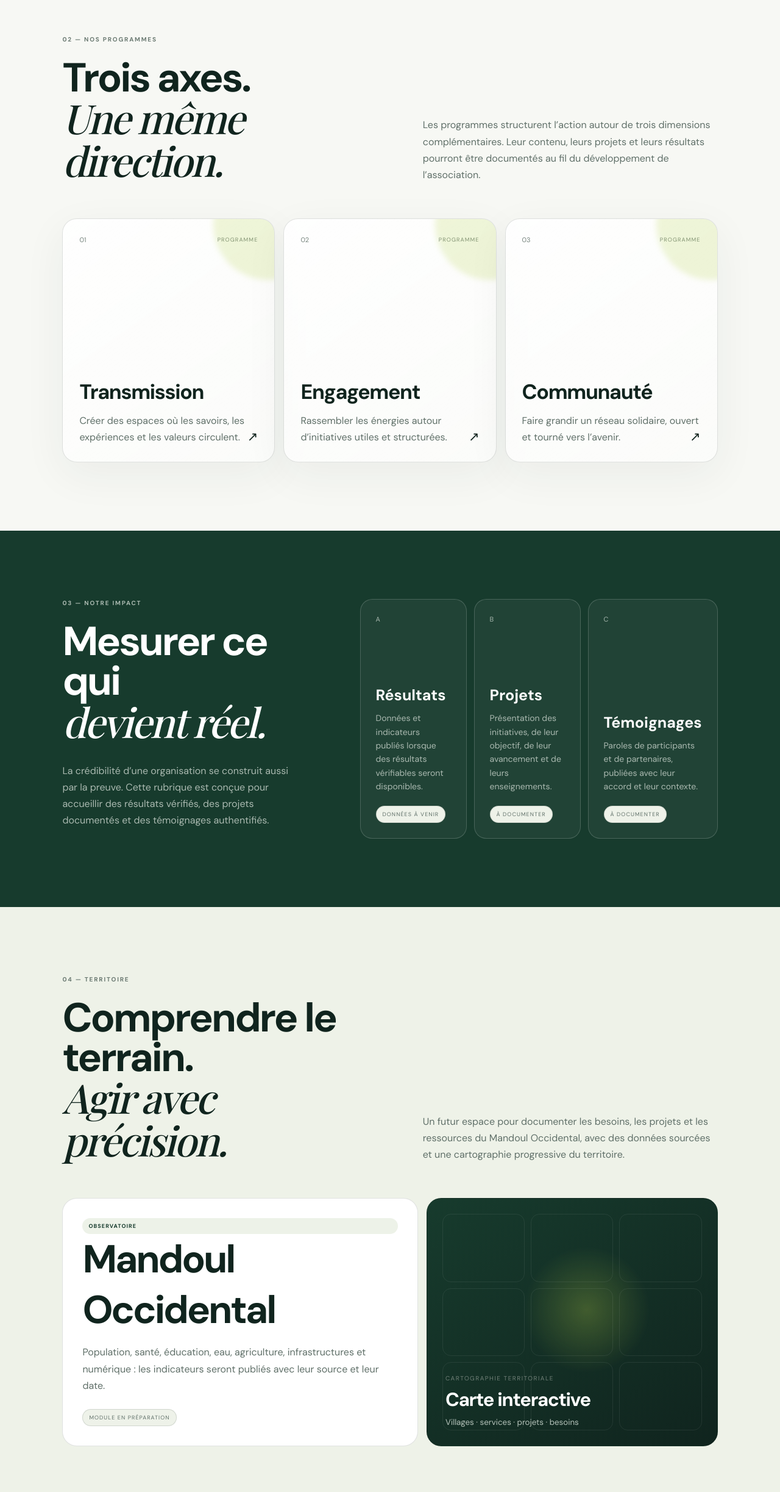
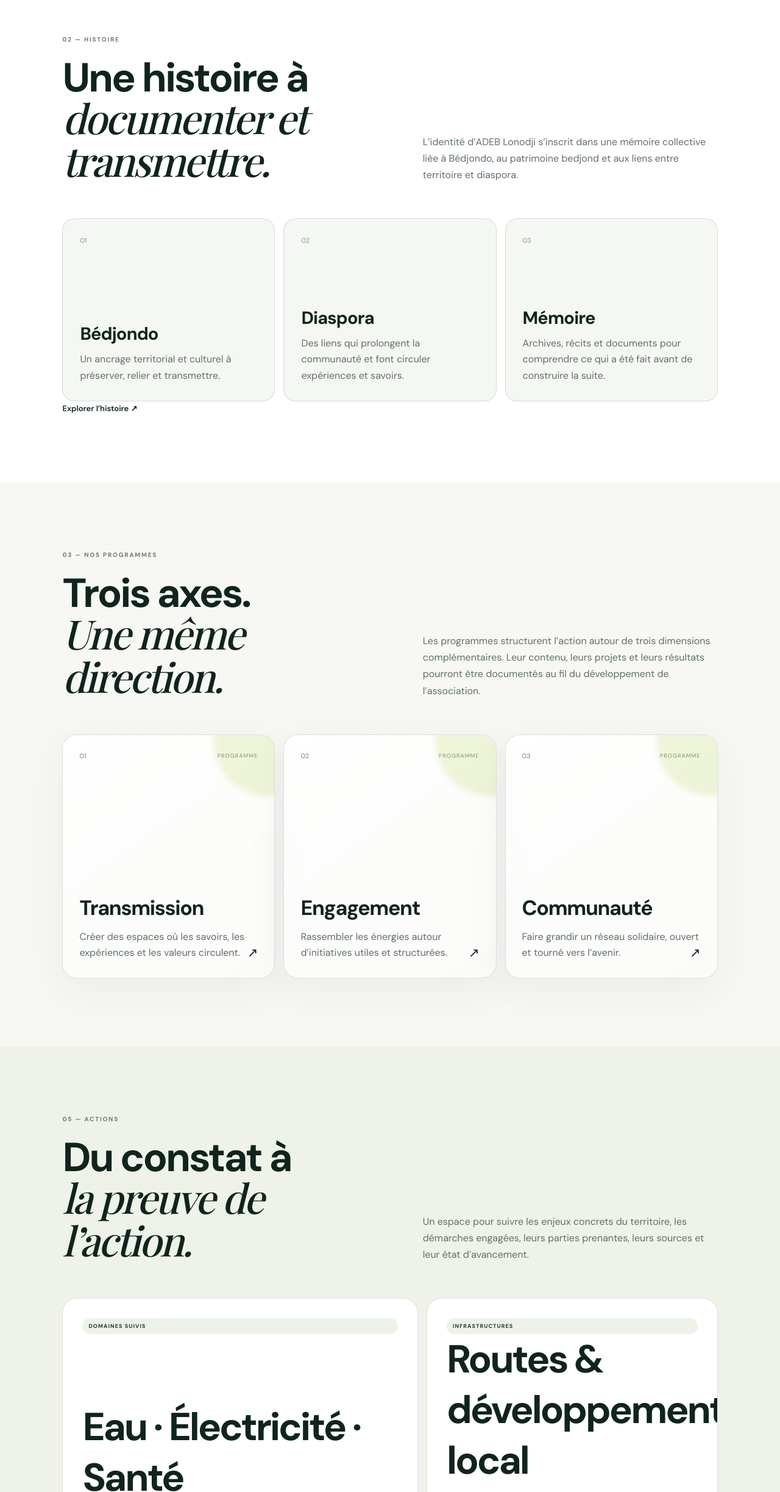
Before and after one commit to bmlemad/Lonodji, a Next.js app: page / in a window 1280 px wide. Shown: the part 1455-3901 px from the top of the page at 61% size. Built offline with nearby package versions, Linux system fonts and the light colour scheme; a web font is replaced by a local one.

Commit message:
ux: align homepage thematic architecture and navigation

```diff
--- a/app/page.tsx
+++ b/app/page.tsx
@@ -57,10 +57,29 @@ export default function Home() {
           </p>
         </section>
 
+        <section id="histoire" className="heritage section" aria-labelledby="histoire-title">
+          <div className="section-head">
+            <div>
+              <p className="eyebrow">02 — Histoire</p>
+              <h2 id="histoire-title">Une histoire à<br /><em>documenter et transmettre.</em></h2>
+            </div>
+            <p>
+              L’identité d’ADEB Lonodji s’inscrit dans une mémoire collective liée à Bédjondo,
+              au patrimoine bedjond et aux liens entre territoire et diaspora.
+            </p>
+          </div>
+          <div className="heritage-grid">
+            <article><span>01</span><h3>Bédjondo</h3><p>Un ancrage territorial et culturel à préserver, relier et transmettre.</p></article>
+            <article><span>02</span><h3>Diaspora</h3><p>Des liens qui prolongent la communauté et font circuler expériences et savoirs.</p></article>
+            <article><span>03</span><h3>Mémoire</h3><p>Archives, récits et documents pour comprendre ce qui a été fait avant de construire la suite.</p></article>
+          </div>
+          <div className="section-actions"><a className="text-link" href="/histoire">Explorer l’histoire ↗</a></div>
+        </section>
+
         <section id="programmes" className="programmes section" aria-labelledby="programmes-title">
           <div className="section-head">
             <div>
-              <p className="eyebrow">02 — Nos programmes</p>
+              <p className="eyebrow">03 — Nos programmes</p>
               <h2 id="programmes-title">Trois axes.<br /><em>Une même direction.</em></h2>
             </div>
             <p>
@@ -82,9 +101,37 @@ export default function Home() {
           </div>
         </section>
 
+        <section id="actions" className="territory section" aria-labelledby="actions-title">
+          <div className="section-head">
+            <div>
+              <p className="eyebrow">05 — Actions</p>
+              <h2 id="actions-title">Du constat à<br /><em>la preuve de l’action.</em></h2>
+            </div>
+            <p>
+              Un espace pour suivre les enjeux concrets du territoire, les démarches engagées,
+              leurs parties prenantes, leurs sources et leur état d’avancement.
+            </p>
+          </div>
+          <div className="territory-grid">
+            <article className="territory-feature">
+              <span className="module-tag">Domaines suivis</span>
+              <h3>Eau · Électricité · Santé</h3>
+              <p>Les sujets d’action seront présentés avec contexte, dates, sources et statut de vérification.</p>
+              <span className="status">À documenter</span>
+            </article>
+            <article className="territory-feature">
+              <span className="module-tag">Infrastructures</span>
+              <h3>Routes & développement local</h3>
+              <p>Demandes, démarches, réponses et résultats pourront être suivis sans présenter comme acquis ce qui ne l’est pas.</p>
+              <span className="status">À documenter</span>
+            </article>
+          </div>
+          <div className="section-actions"><a className="text-link" href="/actions">Voir les actions ↗</a></div>
+        </section>
+
         <section id="impact" className="impact section" aria-labelledby="impact-title">
           <div className="impact-intro">
-            <p className="eyebrow">03 — Notre impact</p>
+            <p className="eyebrow">06 — Notre impact</p>
             <h2 id="impact-title">Mesurer ce qui<br /><em>devient réel.</em></h2>
             <p>
               La crédibilité d’une organisation se construit aussi par la preuve. Cette rubrique
@@ -143,7 +190,7 @@ export default function Home() {
         <section id="patrimoine" className="heritage section" aria-labelledby="heritage-title">
           <div className="section-head">
             <div>
-              <p className="eyebrow">05 — Patrimoine</p>
+              <p className="eyebrow">07 — Patrimoine</p>
               <h2 id="heritage-title">Préserver ce qui<br /><em>doit se transmettre.</em></h2>
             </div>
             <p>
@@ -161,7 +208,7 @@ export default function Home() {
         <section id="valeurs" className="values section" aria-labelledby="values-title">
           <div className="section-head">
             <div>
-              <p className="eyebrow">06 — Nos fondations</p>
+              <p className="eyebrow">Fondations</p>
               <h2 id="values-title">Des principes<br /><em>en mouvement.</em></h2>
             </div>
             <p>Des principes simples pour guider les décisions, les projets et la manière de travailler ensemble.</p>
@@ -180,7 +227,7 @@ export default function Home() {
 
         <section className="manifesto" aria-labelledby="manifesto-title">
           <div className="manifesto-inner">
-            <p className="eyebrow">07 — Notre signature</p>
+            <p className="eyebrow">Signature</p>
             <h2 id="manifesto-title">Courage.<br />Discipline.<br /><em>Héritage.</em></h2>
             <p>Parce que ce que nous construisons aujourd’hui doit pouvoir servir demain.</p>
           </div>
```
